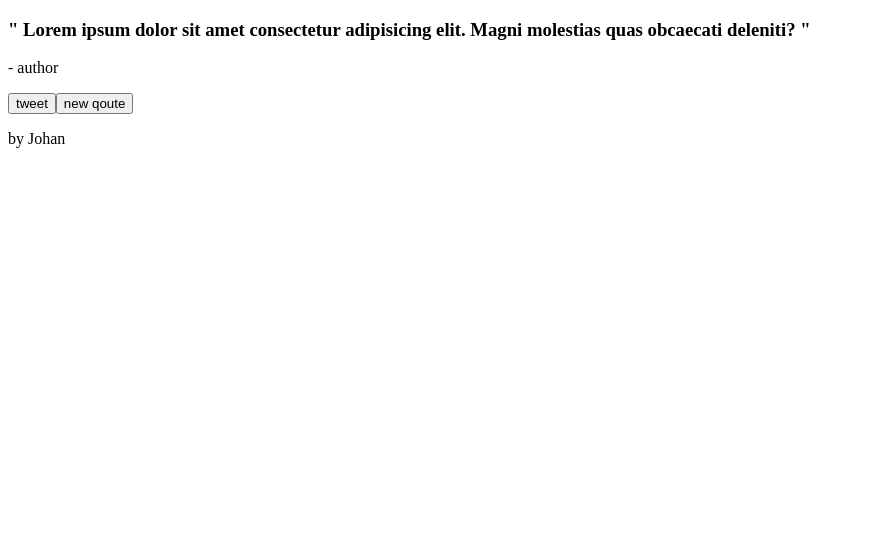
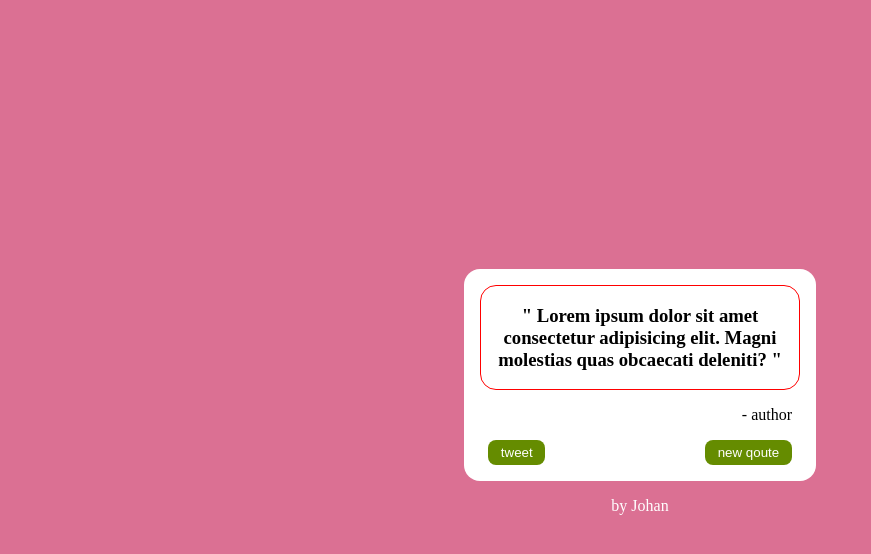
Before and after one commit to JohanCodeForFun/random-quote-machine, a React (Vite) app: page / in a window 1280 px wide. Shown: the top 554 px of the page, without its empty margins (0-871 px from the left). Built offline with nearby package versions, Linux system fonts and the light colour scheme.

Commit message:
add styling

```diff
--- a/src/index.css
+++ b/src/index.css
@@ -0,0 +1,50 @@
+body {
+  padding: 0;
+  margin: 0;
+  box-sizing: border-box;
+  background-color: palevioletred;
+  height: 100vh;
+  display: flex;
+  justify-content: center;
+  align-items: center;
+}
+#quote-box {
+  border-radius: 1rem;
+  max-width: 320px;
+  background-color: white;
+  padding: 1rem;
+}
+
+#text {
+  border-radius: 1rem;
+  border: 1px solid red;
+}
+
+#text > h3 {
+  text-align: center;
+}
+
+#author {
+  padding-right: .5rem;
+  text-align: right;
+}
+
+#button-box {
+  display: flex;
+  justify-content: space-between;
+  padding: 0 .5rem;
+}
+
+#tweet-quote,
+#new-quote {
+  background-color: rgb(101, 140, 0);
+  color: white;
+  border-style: none;
+  border-radius: .5rem;
+  padding: .3rem .8rem;
+}
+
+#created-box {
+  text-align: center;
+  color: white;
+}
```
